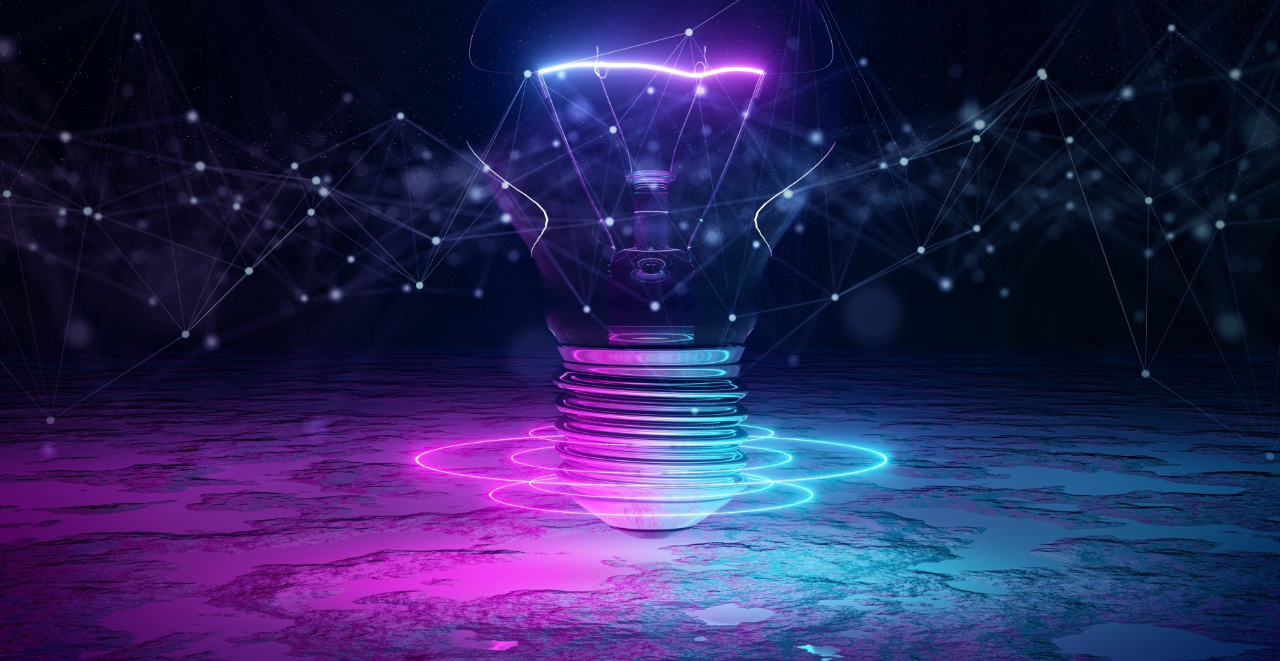
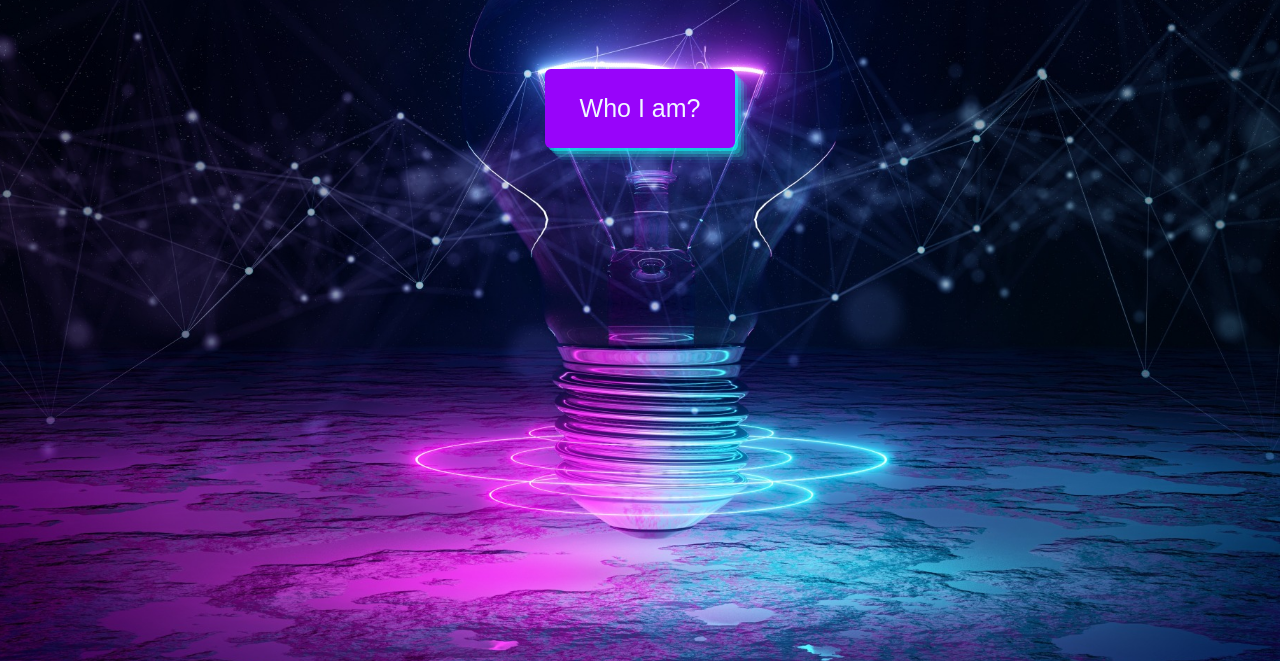
Before and after one commit to thiagoacmonteiro/thiagoacmonteiro.github.io, a plain HTML site: page index.html in a window 1280 px wide. Shown: the part 139-800 px from the top of the page. Drawn offline with Linux system fonts and the light colour scheme.

Commit message:
Stylize home buttons

```diff
--- a/index.html
+++ b/index.html
@@ -11,6 +11,9 @@
     <header>
         <h1>My WorldFolio</h1>
     </header>
+    <main>
+        <input class="home-button" type="button" value="Who I am?">
+    </main>
     <script src="script.js"></script>
 </body>
 </html>
--- a/script.js
+++ b/script.js
@@ -0,0 +1,10 @@
+const homeButton = document.querySelector('.home-button');
+
+function mouseOverHomeButton () {
+  homeButton.style.padding = '20px 30px';
+  homeButton.style.fontSize = '20px';
+//   homeButton.style.boxShadow = 'rgba(15, 247, 247, 0.589) 3px 3px, rgba(17, 248, 237, 0.301) 6px 6px, rgba(63, 255, 245, 0.2) 9px 9px, rgba(46, 240, 224, 0.1) 12px 12px, rgba(46, 217, 240, 0.05) 15px 15px';
+  homeButton.style.boxShadow = 'none';
+}
+
+homeButton.addEventListener('click', mouseOverHomeButton);
--- a/style.css
+++ b/style.css
@@ -20,3 +20,19 @@ header {
   /* border: 1px solid; */
   height: 200px;
 }
+
+main {
+  display: flex;
+  flex-direction: column;
+}
+
+.home-button {
+  align-self: center;
+  padding: 25px 35px;
+  background-color: rgb(152, 4, 250);
+  border-style: hidden;
+  border-radius: 6px;
+  font-size: 25px;
+  color: aliceblue;
+  box-shadow: rgba(15, 247, 247, 0.589) 3px 3px, rgba(17, 248, 237, 0.301) 6px 6px, rgba(63, 255, 245, 0.2) 9px 9px, rgba(46, 240, 224, 0.1) 12px 12px, rgba(46, 217, 240, 0.05) 15px 15px;
+}
```
